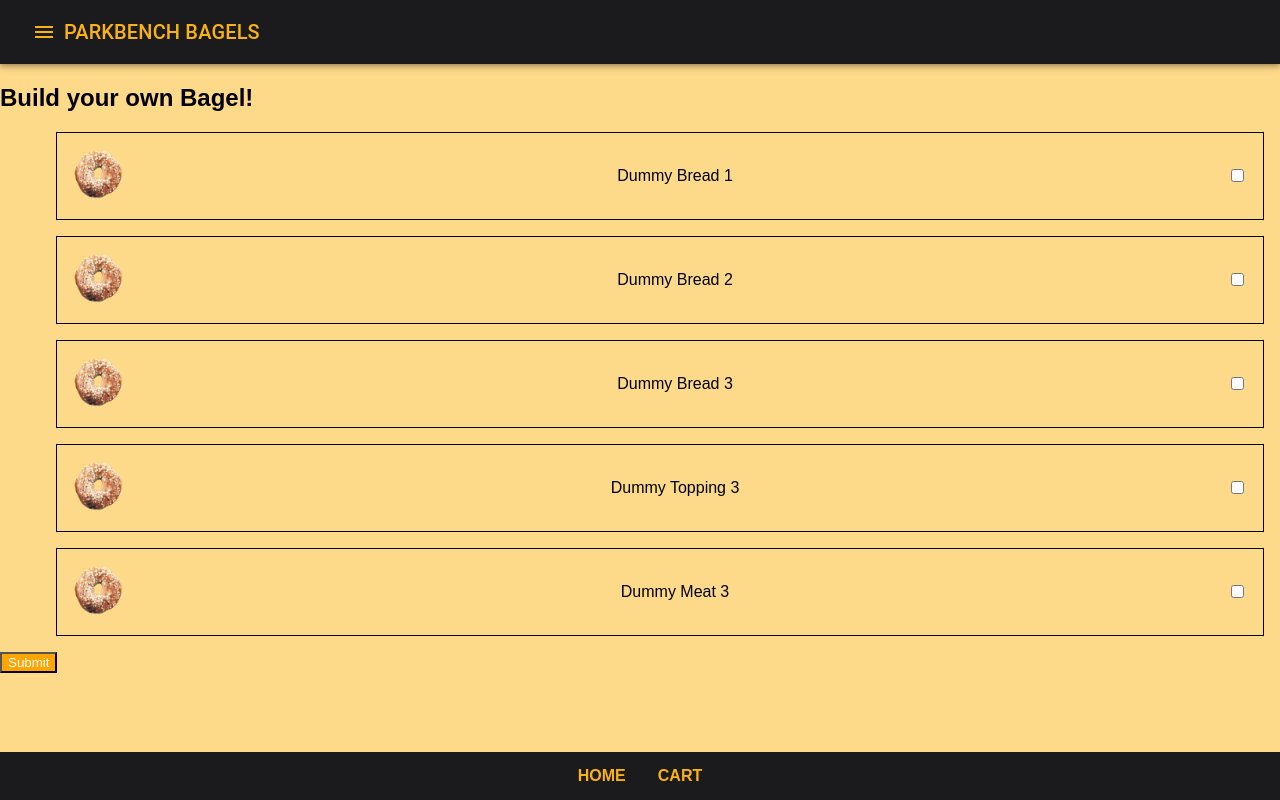
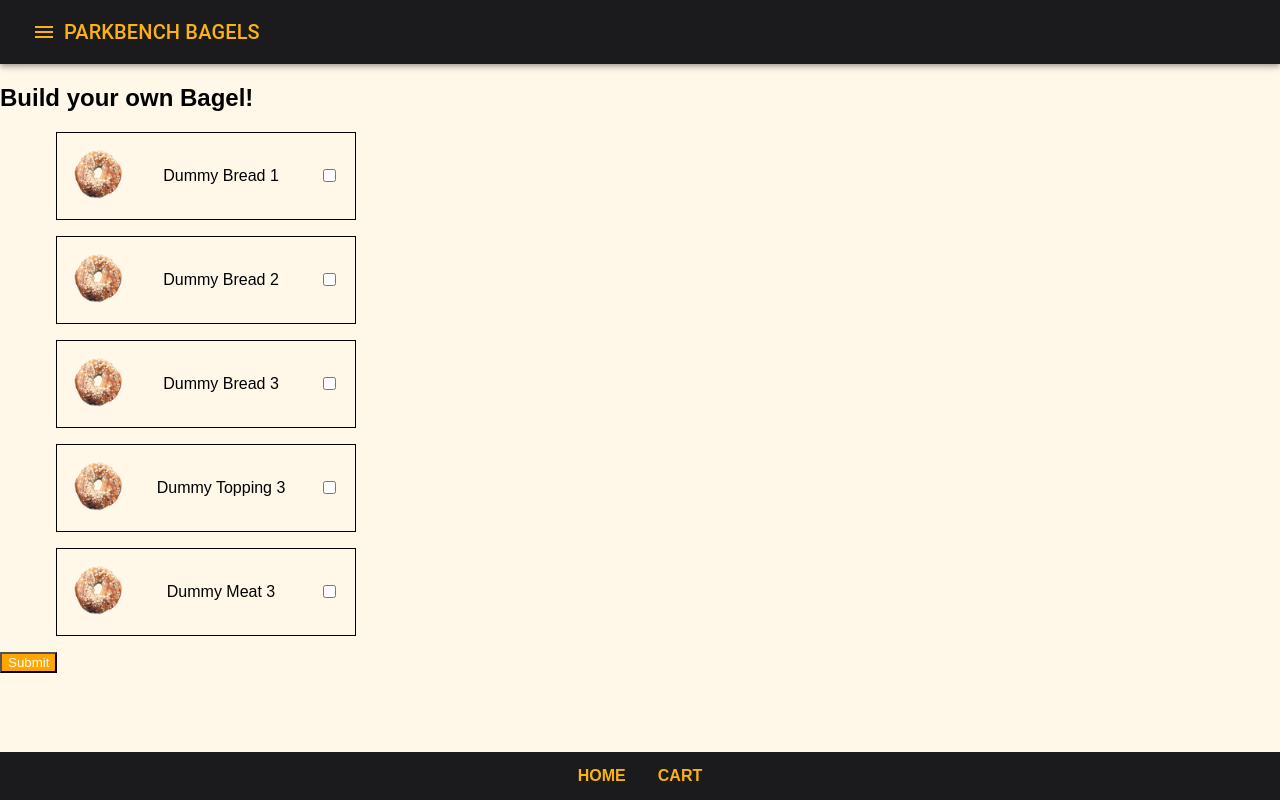
Before and after one commit to michaelnakonechny/capstone-project, a Next.js app: page / in a window 1280 px wide. Built offline with nearby package versions, Linux system fonts and the light colour scheme.

Commit message:
cards on both pages

```diff
--- a/GlobalStyle.js
+++ b/GlobalStyle.js
@@ -9,7 +9,7 @@ const GlobalStyle = createGlobalStyle`
     font-family: arial;
     margin: 0;
     height: 100%;
-    background-color: #fdd98a;
+    background-color: #fff7e8;
   }
 
   .MuiMenu-paper {
--- /dev/null
+++ b/pages/components/MenuCardItem.js
@@ -0,0 +1,48 @@
+import Image from 'next/image';
+import styled from 'styled-components';
+import Dummybread from '../../public/dummybread.png';
+import IconButton from '@mui/material/IconButton';
+import DeleteIcon from '@mui/icons-material/Delete';
+
+export const MenuCheckbox = ({ ingredient, onEditBagle }) => (
+  <input
+    type="checkbox"
+    id={ingredient.id}
+    onChange={() => onEditBagle(ingredient.id)}
+    value={ingredient.chosen}
+  />
+);
+
+export const MenuDelete = ({ ingredient, removeBagle }) => (
+  <IconButton onClick={() => removeBagle(ingredient.id)} aria-label="delete">
+    <DeleteIcon />
+  </IconButton>
+);
+
+export const MenuCardItem = ({ index, ingredient, interActiveElement }) => (
+  <MenuCard key={index}>
+    <div>
+      <Image
+        width="50px"
+        height="50px"
+        src={Dummybread}
+        alt={ingredient.name}
+      />
+    </div>
+    {ingredient.name}
+    {interActiveElement}
+  </MenuCard>
+);
+
+const MenuCard = styled.li`
+  display: flex;
+  justify-content: space-between;
+  align-items: center;
+  border: 1px solid black;
+  list-style: none;
+  min-height: 4rem;
+  padding: 1rem;
+  margin: 1rem;
+  gap: 0.5rem;
+  max-width: 300px;
+`;
--- a/pages/index.js
+++ b/pages/index.js
@@ -3,6 +3,7 @@ import useLocalStorage from '../hooks/useLocalStorage';
 import { useRouter } from 'next/router';
 import Dummybread from '../public/dummybread.png';
 import Image from 'next/image';
+import { MenuCardItem, MenuCheckbox } from './components/MenuCardItem';
 
 export default function Home({ ingredients, onEditBagle }) {
   const router = useRouter();
@@ -25,27 +26,18 @@ export default function Home({ ingredients, onEditBagle }) {
         }}
       >
         <ul>
-          {ingredients.map((ingredient, index) => {
-            return (
-              <MenuCard key={index}>
-                <div>
-                  <Image
-                    width="50px"
-                    height="50px"
-                    src={Dummybread}
-                    alt={ingredient.name}
-                  />
-                </div>
-                {ingredient.name}
-                <input
-                  type="checkbox"
-                  id={ingredient.id}
-                  onChange={() => onEditBagle(ingredient.id)}
-                  value={ingredient.chosen}
+          {ingredients.map((ingredient, index) => (
+            <MenuCardItem
+              ingredient={ingredient}
+              index={index}
+              interActiveElement={
+                <MenuCheckbox
+                  ingredient={ingredient}
+                  onEditBagle={onEditBagle}
                 />
-              </MenuCard>
-            );
-          })}
+              }
+            />
+          ))}
         </ul>
 
         <Button type="submit">Submit</Button>
@@ -69,4 +61,5 @@ const MenuCard = styled.li`
   padding: 1rem;
   margin: 1rem;
   gap: 0.5rem;
+  max-width: 300px;
 `;
```
Also changed, not shown: pages/shoppingcart.js (+10 -16 lines).
